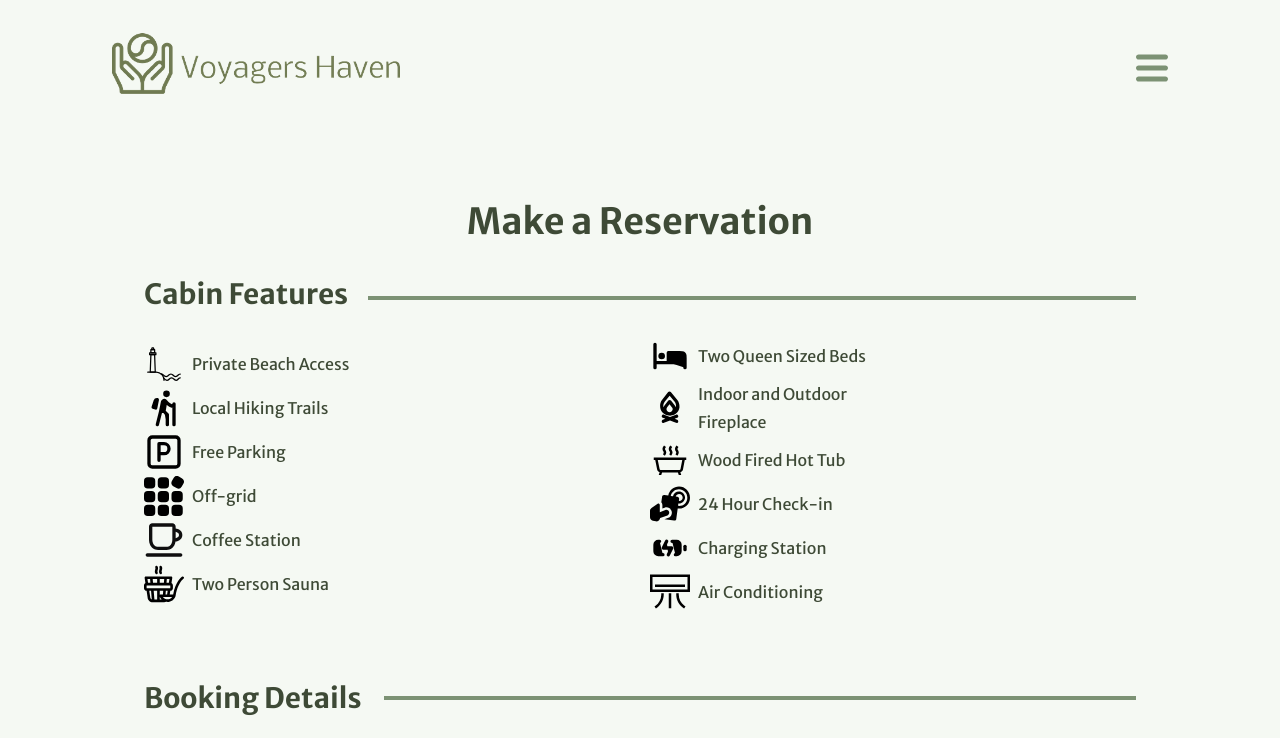
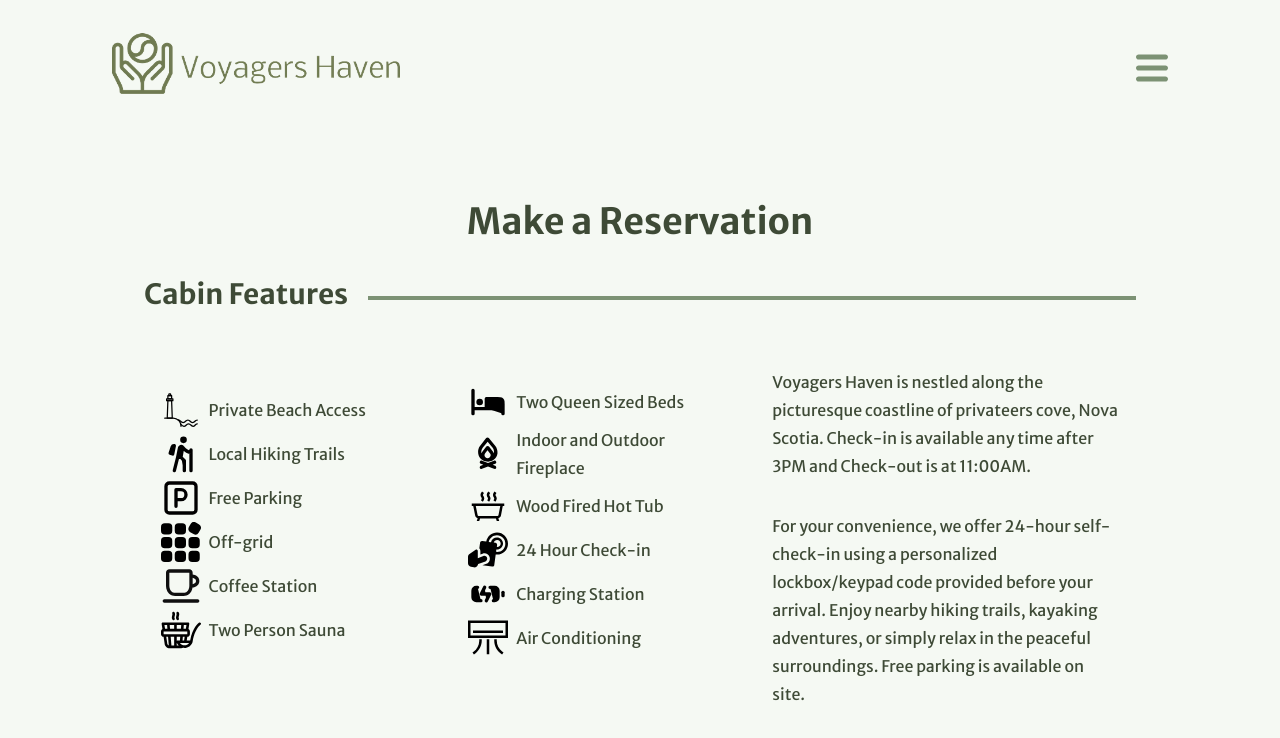
Before and after one commit to lauracourtney/laura-courtney-capstone, a React (Vite) app in the folder laura-courtney-capstone-fe/: page /booking in a window 1280 px wide. Shown: the top 738 px of the page. Built offline with nearby package versions, Linux system fonts and the light colour scheme.

Commit message:
features details paragraphs added

```diff
--- a/laura-courtney-capstone-fe/src/components/Features/Features.jsx
+++ b/laura-courtney-capstone-fe/src/components/Features/Features.jsx
@@ -9,7 +9,7 @@ export default function Features() {
         <h2 className="features__subtitle">Cabin Features</h2>
         <div className="features__border"></div>
       </div>
-
+      <div className="features__content">
         <div className="features__flexbox">
           <div className="features__left">
             <div className="feature">
@@ -315,6 +315,22 @@ export default function Features() {
             </div>
           </div>
         </div>
+
+        <div className="features__bottom">
+          <p className="features__details">
+            Voyagers Haven is nestled along the picturesque coastline of
+            privateers cove, Nova Scotia. Check-in is available any time after
+            3PM and Check-out is at 11:00AM.
+          </p>
+
+          <p className="features__details">
+            For your convenience, we offer 24-hour self-check-in using a
+            personalized lockbox/keypad code provided before your arrival. Enjoy
+            nearby hiking trails, kayaking adventures, or simply relax in the
+            peaceful surroundings. Free parking is available on site.
+          </p>
+        </div>
+      </div>
     </section>
   );
 }
--- a/laura-courtney-capstone-fe/src/components/Features/Features.scss
+++ b/laura-courtney-capstone-fe/src/components/Features/Features.scss
@@ -8,6 +8,7 @@
 
   @include tablet {
     @include tablet-padding;
+    padding-bottom: 0rem;
   }
 
   &__title {
@@ -37,6 +38,10 @@
     grid-template-columns: repeat(auto-fit, minmax(12.5rem, 1fr));
     gap: 1.25rem;
     align-items: center;
+
+    @include desktop {
+      width: 60%;
+    }
   }
 
   &__left {
@@ -45,6 +50,26 @@
 
   &__right {
     width: 40%;
+  }
+
+  &__details {
+    padding-top: 1rem;
+
+    @include tablet {
+      padding-top: 2rem;
+    }
+  }
+
+  &__content {
+    @include desktop {
+      @include flex-box(space-evenly, center);
+    }
+  }
+
+  &__bottom {
+    @include desktop {
+      width: 35%;
+    }
   }
 }
 
```
Lines whose indentation alone changed are shown as unchanged.
